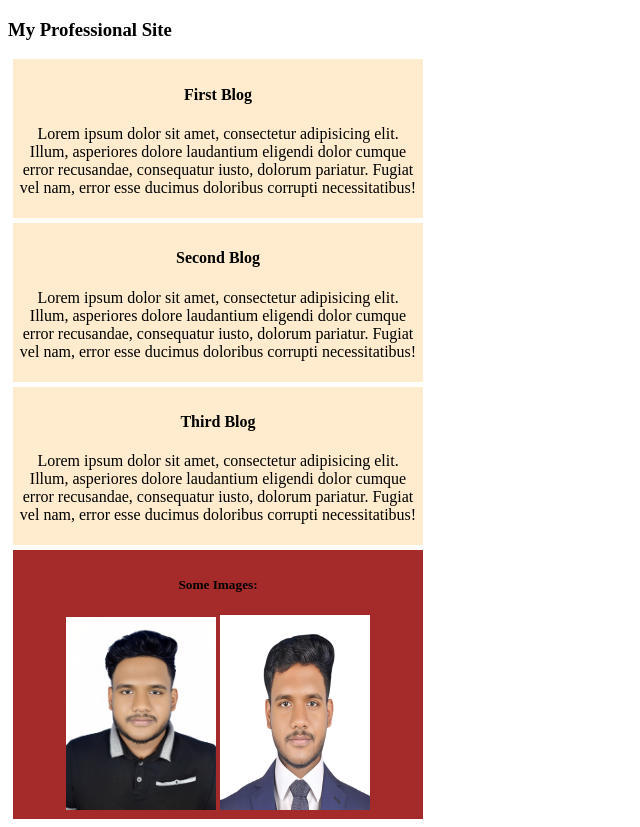
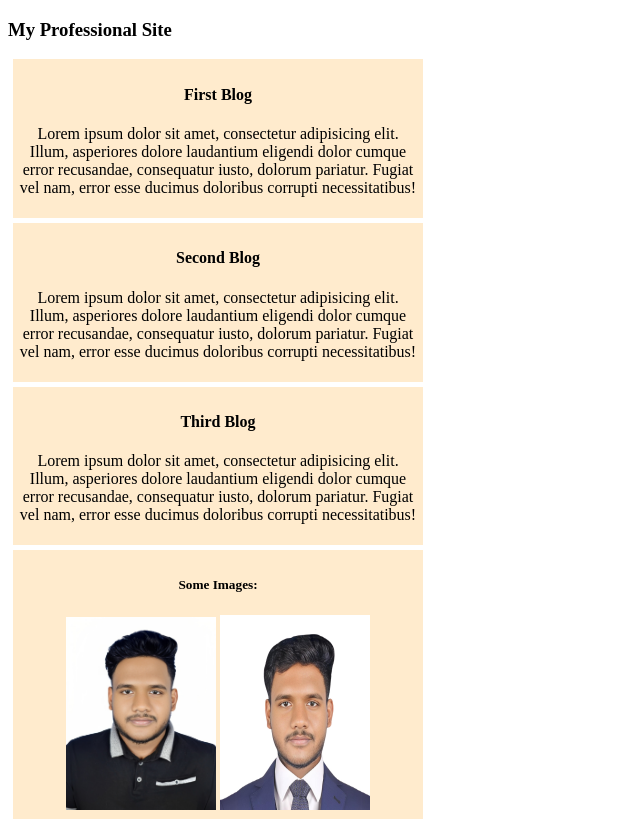
Before and after one commit to mehrabrahat/my-professional-site, a plain HTML site: page index.html in a window 1280 px wide. Shown: the whole page, without its empty margins (0-640 px from the left). Drawn offline with Linux system fonts and the light colour scheme.

```diff
--- a/styles/style.css
+++ b/styles/style.css
@@ -6,9 +6,3 @@ div{
     width: 400px;
     padding: 5px;
 }
-
-
-.Visa {
-    border: 10px;
-    background-color: brown;
-}
```
